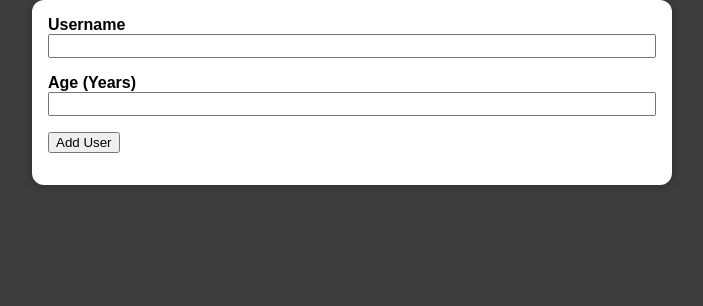
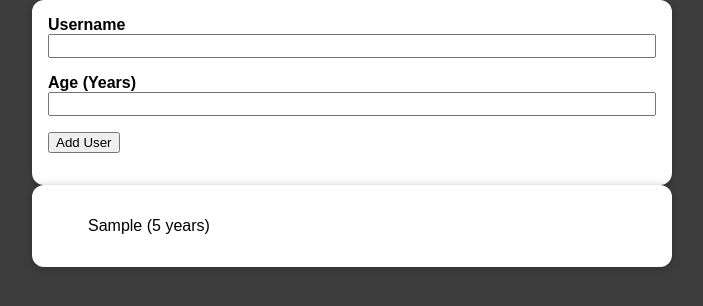
Before and after one commit to jaggerabney/ReactJS-Udemy-Course, a React (Create React App) app: page / in a window 1280 px wide. Both pictures are taken after typing "Sample", "5" into the empty fields and a click on the button "Add User". Shown: the top 306 px of the page, without its empty margins (288-991 px from the left). Built offline with nearby package versions, Linux system fonts and the light colour scheme.

Commit message:
added functionality to UserForm/Users

```diff
--- a/src/App.js
+++ b/src/App.js
@@ -1,15 +1,23 @@
-import React from 'react';
+import React, { useState } from 'react';
 import Card from "./components/UI/Card";
 import NewUser from "./components/NewUser/NewUser";
 import Users from "./components/User/Users";
 
 function App() {
+  const [users, setUsers] = useState([]);
+
+  function userDataSubmitHandler(userData) {
+    setUsers(prevState => {
+      return [...prevState, userData];
+    });
+  }
+
   return (
     <div>
       <Card>
-        <NewUser />
+        <NewUser onSubmitUserData={userDataSubmitHandler}/>
       </Card>
-      <Users />
+      <Users items={users}/>
     </div>
   );
 }
--- a/src/components/NewUser/NewUser.js
+++ b/src/components/NewUser/NewUser.js
@@ -1,7 +1,11 @@
 import UserForm from "./UserForm";
 
 function NewUser(props) {
-  return <UserForm />
+  function userDataSubmitHandler(userData) {
+    props.onSubmitUserData(userData);
+  }
+
+  return <UserForm onSubmitUserData={userDataSubmitHandler}/>
 }
 
 export default NewUser;
--- a/src/components/NewUser/UserForm.js
+++ b/src/components/NewUser/UserForm.js
@@ -27,6 +27,13 @@ function UserForm(props) {
 
   function submitHandler(event) {
     event.preventDefault();
+
+    const userData = {
+      username: userInput.enteredUsername,
+      age: +userInput.enteredAge
+    };
+
+    props.onSubmitUserData(userData);
     clearUserInput();
   }
 
--- a/src/components/User/UserItem.js
+++ b/src/components/User/UserItem.js
@@ -1,6 +1,6 @@
 function UserItem(props) {
   return <div>
-    <p>{props.username}, ({props.age} {props.age === 1 ? "year" : "years"})</p>
+    <p>{props.username} ({props.age} {props.age === 1 ? "year" : "years"})</p>
   </div>
 }
 
--- a/src/components/User/Users.js
+++ b/src/components/User/Users.js
@@ -1,8 +1,11 @@
 import UserList from "./UserList";
+import React, { useState } from "react";
 
 function Users(props) {
+
+
   return (
-    <UserList users={[]}/>
+    <UserList users={props.items} />
   );
 }
 
```
